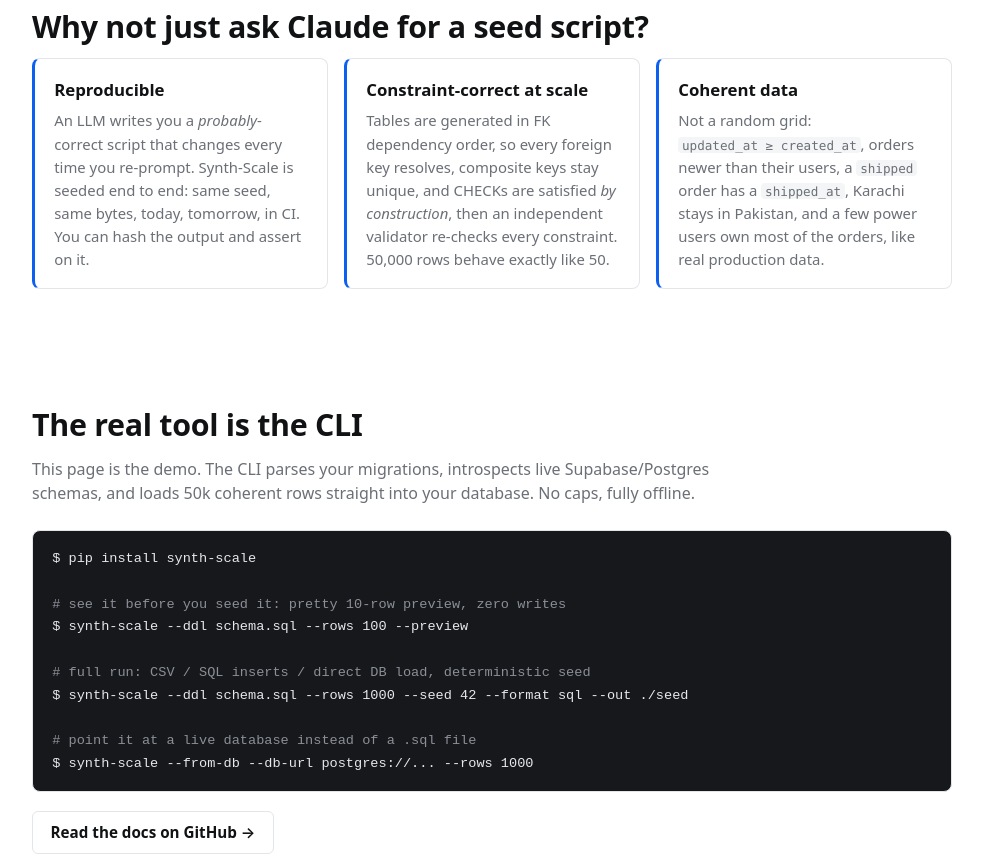
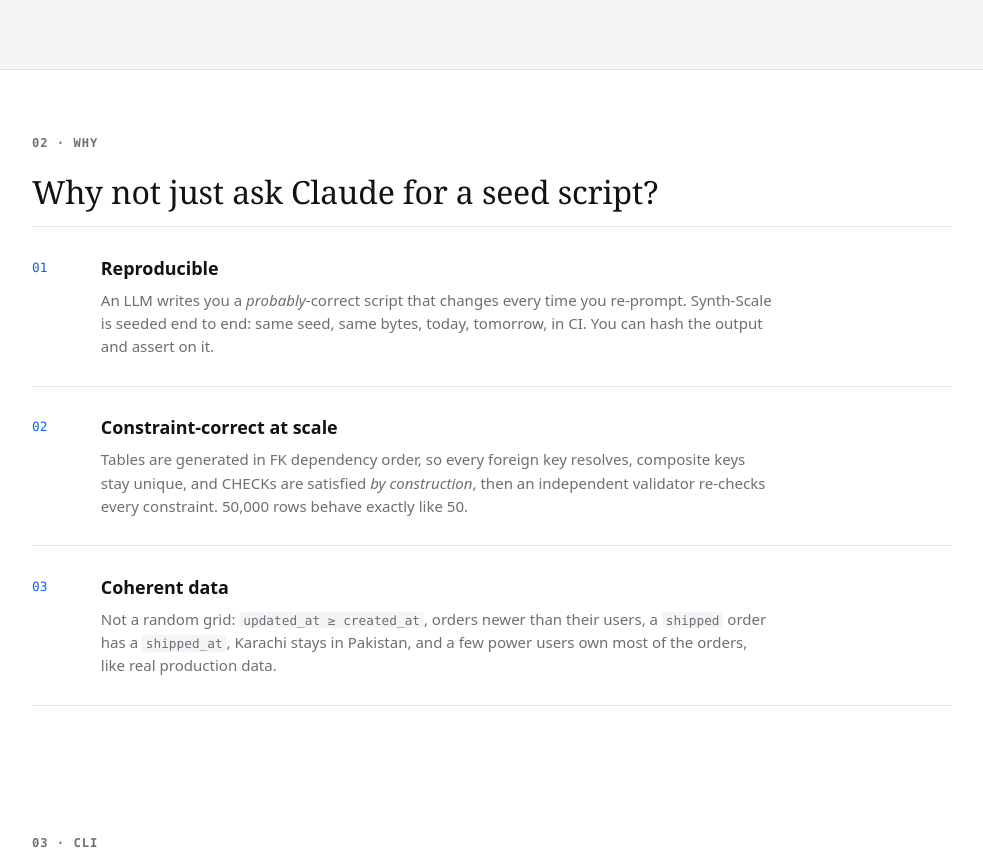
Before and after one commit to MuhammadAbdullah80/synth-scale, a plain HTML site: page web/static/index.html in a window 1280 px wide. Shown: the part 1407-2264 px from the top of the page, without its empty margins (148-1131 px from the left). Drawn offline with Linux system fonts and the light colour scheme; no server answers.

Commit message:
Restructure layout and typography, not just color
- Headlines now use a serif display font (Georgia/system serif stack)
  against sans body copy and mono code -- a three-tier type system
  instead of system-ui everywhere, which was reading generic.
- Added small uppercase mono "kicker" labels above each section heading
  (numbered: 01 Try it, 02 Why, 03 CLI, 04 Stay in the loop) as a
  consistent design motif tying the sections together.
- Replaced the "why" section's generic 3-card grid (arguably the most
  common AI-landing-page pattern there is) with a numbered editorial
  list: large faint index numbers, divider rules between items, no
  boxed cards.
- Slightly more generous hero spacing to give the serif headline room.

```diff
--- a/web/static/index.html
+++ b/web/static/index.html
@@ -26,6 +26,7 @@
   <!-- ============================ HERO ============================ -->
   <section class="hero">
     <div class="wrap">
+      <p class="kicker">Open source &middot; Postgres &middot; Supabase</p>
       <h1>Paste your schema.<br>Get realistic, perfectly-linked data.</h1>
       <p class="tagline">Deterministic. Correct on the first run. Every foreign key resolves,
       every CHECK passes, every run with the same seed is byte-identical. No LLM in the data path.</p>
@@ -47,6 +48,7 @@
   <!-- ========================= PLAYGROUND ========================= -->
   <section id="playground" class="playground">
     <div class="wrap">
+      <p class="kicker">01 &middot; Try it</p>
       <h2>Playground</h2>
 
       <div class="source-tabs" role="tablist">
@@ -98,33 +100,44 @@
   <!-- ============================ WHY ============================= -->
   <section id="why" class="why">
     <div class="wrap">
+      <p class="kicker">02 &middot; Why</p>
       <h2>Why not just ask Claude for a seed script?</h2>
-      <div class="cards">
-        <article class="card">
+      <ol class="why-list">
+        <li class="why-item">
+          <span class="why-num">01</span>
+          <div>
             <h3>Reproducible</h3>
             <p>An LLM writes you a <em>probably</em>-correct script that changes every time you re-prompt.
             Synth-Scale is seeded end to end: same seed, same bytes, today, tomorrow, in CI. You can hash
             the output and assert on it.</p>
-        </article>
-        <article class="card">
+          </div>
+        </li>
+        <li class="why-item">
+          <span class="why-num">02</span>
+          <div>
             <h3>Constraint-correct at scale</h3>
             <p>Tables are generated in FK dependency order, so every foreign key resolves, composite keys stay
             unique, and CHECKs are satisfied <em>by construction</em>, then an independent validator re-checks
             every constraint. 50,000 rows behave exactly like 50.</p>
-        </article>
-        <article class="card">
+          </div>
+        </li>
+        <li class="why-item">
+          <span class="why-num">03</span>
+          <div>
             <h3>Coherent data</h3>
             <p>Not a random grid: <code>updated_at&nbsp;&ge;&nbsp;created_at</code>, orders newer than their
             users, a <code>shipped</code> order has a <code>shipped_at</code>, Karachi stays in Pakistan, and a
             few power users own most of the orders, like real production data.</p>
-        </article>
           </div>
+        </li>
+      </ol>
     </div>
   </section>
 
   <!-- ============================ CLI ============================= -->
   <section id="cli" class="cli">
     <div class="wrap">
+      <p class="kicker">03 &middot; CLI</p>
       <h2>The real tool is the CLI</h2>
       <p class="section-sub">This page is the demo. The CLI parses your migrations, introspects live Supabase/Postgres
       schemas, and loads 50k coherent rows straight into your database. No caps, fully offline.</p>
@@ -145,6 +158,7 @@
   <!-- ========================= BOTTOM CTA ========================= -->
   <section class="bottom-cta">
     <div class="wrap">
+      <p class="kicker">04 &middot; Stay in the loop</p>
       <h2>Get launch updates</h2>
       <p class="section-sub">PyPI release, Supabase introspection, CI data contracts. One email when it ships. Nothing else.</p>
       <form class="waitlist-form" data-waitlist>
--- a/web/static/style.css
+++ b/web/static/style.css
@@ -19,6 +19,7 @@
   --code-comment: #8b8f96;
   --mono: ui-monospace, SFMono-Regular, "Cascadia Code", Consolas, Menlo, monospace;
   --sans: system-ui, -apple-system, "Segoe UI", Roboto, Helvetica, Arial, sans-serif;
+  --serif: Georgia, "Iowan Old Style", "Palatino Linotype", "Book Antiqua", serif;
 }
 
 @media (prefers-color-scheme: dark) {
@@ -55,11 +56,16 @@
 
 .wrap { max-width: 960px; margin: 0 auto; padding: 0 1.25rem; }
 
-h1 { font-size: clamp(1.9rem, 5vw, 3rem); line-height: 1.12; letter-spacing: -0.02em; margin: 0 0 1rem; }
-h2 { font-size: clamp(1.4rem, 3vw, 1.9rem); letter-spacing: -0.01em; margin: 0 0 0.5rem; }
+h1 { font-family: var(--serif); font-weight: 400; font-size: clamp(2.1rem, 5.4vw, 3.4rem); line-height: 1.1; letter-spacing: -0.01em; margin: 0 0 1rem; }
+h2 { font-family: var(--serif); font-weight: 400; font-size: clamp(1.5rem, 3.2vw, 2rem); letter-spacing: -0.005em; margin: 0 0 0.6rem; }
 h3 { margin: 0 0 0.4rem; font-size: 1.05rem; }
 a { color: var(--accent); }
-section { padding: 3.5rem 0; }
+section { padding: 4rem 0; }
+.kicker {
+  font-family: var(--mono); font-size: 0.76rem; font-weight: 600;
+  text-transform: uppercase; letter-spacing: 0.08em; color: var(--text-dim);
+  margin: 0 0 0.9rem;
+}
 .section-sub { color: var(--text-dim); max-width: 46rem; margin: 0 0 1.5rem; }
 .section-sub a { color: var(--accent); }
 
@@ -78,8 +84,8 @@
 .site-nav a:hover { color: var(--text); border-bottom-color: var(--accent); }
 
 /* ---- hero ---- */
-.hero { padding: 4.5rem 0 3.5rem; text-align: left; border-bottom: 1px solid var(--border); }
-.hero h1 { border-left: 3px solid var(--accent); padding-left: 0.9rem; }
+.hero { padding: 5.5rem 0 4rem; text-align: left; border-bottom: 1px solid var(--border); }
+.hero .kicker { color: var(--accent); }
 .tagline { font-size: 1.1rem; color: var(--text-dim); max-width: 44rem; margin: 0 0 1.75rem; }
 .hero-actions { display: flex; flex-wrap: wrap; gap: 0.75rem; align-items: center; margin-bottom: 2rem; }
 .chip {
@@ -199,14 +205,16 @@
 table.data tr:last-child td { border-bottom: none; }
 td.null { color: var(--text-dim); font-style: italic; }
 
-/* ---- why cards ---- */
-.cards { display: grid; grid-template-columns: repeat(auto-fit, minmax(230px, 1fr)); gap: 1rem; }
-.card {
-  background: var(--bg-raise); border: 1px solid var(--border); border-left: 3px solid var(--accent);
-  border-radius: 8px; padding: 1.1rem 1.2rem;
+/* ---- why (numbered editorial list) ---- */
+.why-list { list-style: none; margin: 0; padding: 0; border-top: 1px solid var(--border); }
+.why-item {
+  display: grid; grid-template-columns: 3rem 1fr; gap: 1.3rem;
+  padding: 1.7rem 0; border-bottom: 1px solid var(--border);
 }
-.card p { margin: 0; color: var(--text-dim); font-size: 0.93rem; }
-.card code { font-family: var(--mono); font-size: 0.85em; background: var(--bg-inset); padding: 0.05em 0.3em; border-radius: 4px; }
+.why-num { font-family: var(--mono); font-size: 0.8rem; color: var(--accent); padding-top: 0.2rem; }
+.why-item h3 { font-size: 1.12rem; }
+.why-item p { margin: 0; color: var(--text-dim); font-size: 0.94rem; max-width: 42rem; }
+.why-item code { font-family: var(--mono); font-size: 0.85em; background: var(--bg-inset); padding: 0.05em 0.3em; border-radius: 4px; }
 
 /* ---- cli ---- */
 .codeblock {
@@ -227,4 +235,5 @@
   .site-nav a:nth-child(2) { display: none; }
   .hero { padding-top: 3rem; }
   .control-buttons { margin-left: 0; }
+  .why-item { grid-template-columns: 2rem 1fr; gap: 0.9rem; }
 }
```
Lines whose indentation alone changed are shown as unchanged.
